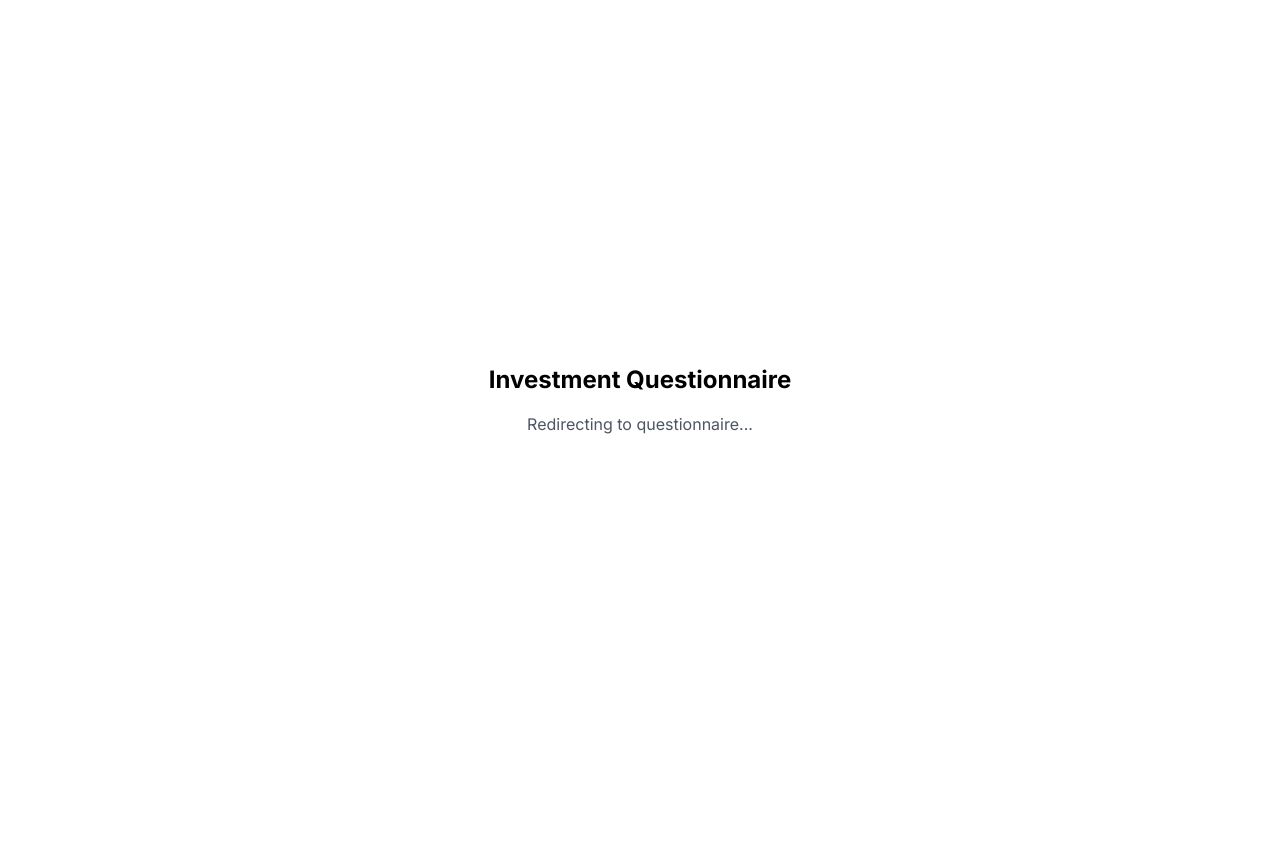
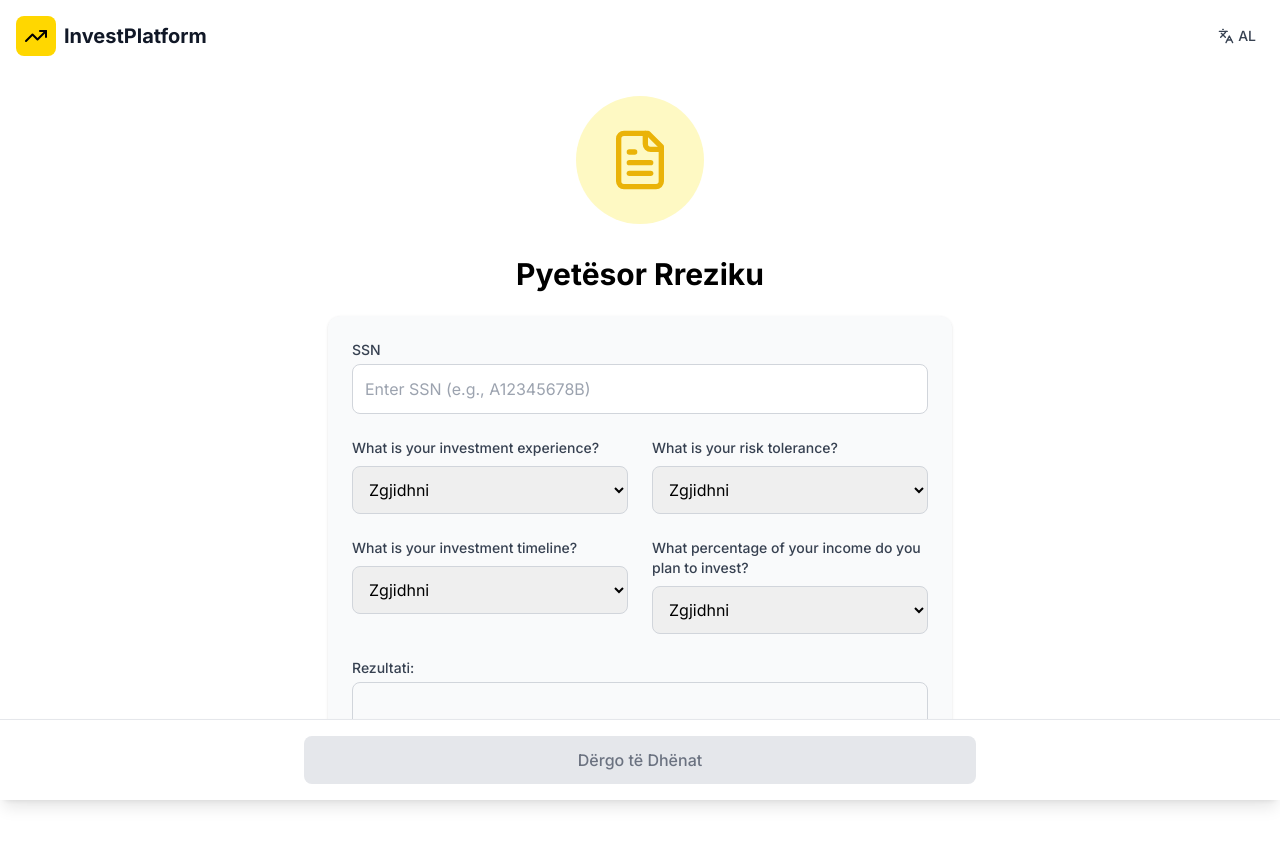
Before and after one commit to juxhinxhihani-rbal/questionarie, a Next.js app: page / in a window 1280 px wide. Before the commit this address had no page. Shown: the top 846 px of the page. Before the commit the page ends 800 px from the top, so only its background shows below. Built offline with nearby package versions, Linux system fonts and the light colour scheme.

Commit message:
Add dynamic SSN field handling

```diff
--- a/src/app/page.tsx
+++ b/src/app/page.tsx
@@ -1,22 +1,7 @@
 "use client";
 
-import { useRouter } from "next/navigation";
-import { useEffect } from "react";
+import InvestmentQuestionnaireScreen from "@/components/InvestmentQuestionnaireScreen";
 
 export default function HomePage() {
-  const router = useRouter();
-
-  useEffect(() => {
-    // Redirect to a default SSN route or show input
-    router.push("/questionnaire/A12345678B");
-  }, [router]);
-
-  return (
-    <div className="min-h-screen bg-white flex items-center justify-center">
-      <div className="text-center">
-        <h1 className="text-2xl font-bold mb-4">Investment Questionnaire</h1>
-        <p className="text-gray-600">Redirecting to questionnaire...</p>
-      </div>
-    </div>
-  );
+  return <InvestmentQuestionnaireScreen standalone initialSsn="" />;
 }
--- a/src/components/InvestmentQuestionnaireScreen.tsx
+++ b/src/components/InvestmentQuestionnaireScreen.tsx
@@ -20,6 +20,8 @@ export default function InvestmentQuestionnaireScreen({
 }: InvestmentQuestionnaireScreenProps) {
   const router = useRouter();
   const { t, language } = useLanguage();
+  const hasSsnInRoute = Boolean(initialSsn && initialSsn.trim() !== "");
+
   const [formData, setFormData] = useState<FormData>({
     clientName: "",
     ssn: initialSsn,
@@ -207,8 +209,14 @@ export default function InvestmentQuestionnaireScreen({
                 type="text"
                 value={formData.ssn}
                 onChange={(e) => handleInputChange("ssn", e.target.value)}
-                readOnly
-                className="w-full p-3 border border-gray-300 rounded-lg bg-gray-50"
+                readOnly={hasSsnInRoute}
+                className={`w-full p-3 border border-gray-300 rounded-lg transition-colors ${
+                  hasSsnInRoute
+                    ? "bg-gray-50 cursor-not-allowed"
+                    : "bg-white focus:ring-2 focus:ring-[#FFD700] focus:border-transparent"
+                }`}
+                placeholder={hasSsnInRoute ? "" : "Enter SSN (e.g., A12345678B)"}
+                required
               />
             </div>
 
```
